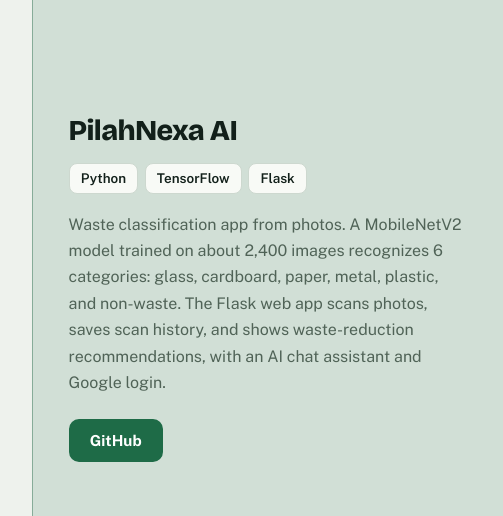
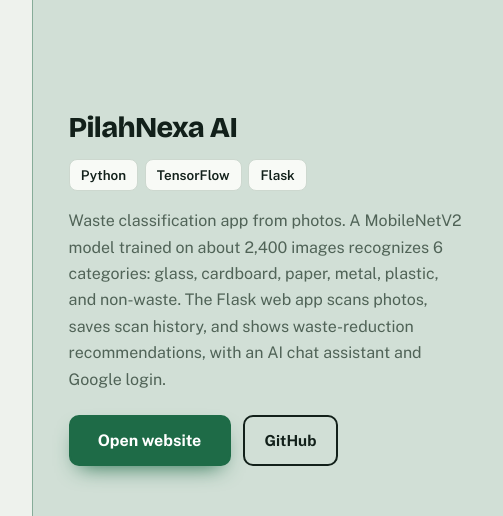
Before and after one commit to DiasAhmadSaputra/portofolio, a plain HTML site: page index.html in a window 1280 px wide. Shown: the part 1703-2219 px from the top of the page, 110-613 px from the left. Drawn offline with nearby package versions, Linux system fonts and the light colour scheme.

Commit message:
Perbarui tampilan portofolio

```diff
--- a/index.html
+++ b/index.html
@@ -31,7 +31,7 @@ header{position:sticky;top:env(safe-area-inset-top,0px);z-index:20;background:co
 .lang button[aria-pressed="true"]{background:var(--ink);color:var(--bg)}
 .btn{display:inline-flex;align-items:center;padding:.7rem 1.2rem;border-radius:10px;font:700 .95rem var(--b);text-decoration:none;border:2px solid var(--ink);color:var(--ink);background:transparent;cursor:pointer;transition:transform .15s,background .15s}
 .btn.fill{background:var(--g);border-color:var(--g);color:var(--on)}
-.btn:hover{transform:translateY(-2px)}
+.btn:hover{transform:translateY(-2px)}.btn.go{background:var(--c);border-color:var(--c);color:#fff;padding:.85rem 1.7rem;font-size:1rem;box-shadow:0 10px 22px -10px var(--c)}.btn.go:hover{box-shadow:0 14px 26px -10px var(--c)}
 .btns{display:flex;gap:.8rem;flex-wrap:wrap}
 .hero{display:grid;grid-template-columns:1.2fr .8fr;gap:3.5rem;align-items:center;padding:4.5rem 0 3rem}
 .pill{display:inline-flex;align-items:center;gap:.55rem;padding:.3rem .85rem;border:1px solid var(--line);border-radius:999px;background:var(--card);font-weight:600;font-size:.85rem;color:var(--mut);margin-bottom:1.4rem}
@@ -175,8 +175,8 @@ stats:[["2",{en:"main projects",id:"proyek utama"}],["~2,400",{en:"images to tra
 does:[{en:"Web apps with Flask, PHP, and MySQL",id:"Aplikasi web dengan Flask, PHP, dan MySQL"},{en:"Image classification with TensorFlow and MobileNetV2",id:"Klasifikasi gambar dengan TensorFlow dan MobileNetV2"},{en:"Google login, simulated QRIS payment, and Web Push notifications",id:"Login Google, pembayaran QRIS simulasi, dan notifikasi Web Push"},{en:"LAN networking, computer assembly, and sales flyer & poster design",id:"Jaringan LAN, merakit komputer, dan desain flyer & poster penjualan"}],
 skills:[[{en:"Programming & web",id:"Pemrograman & web"},["Python","Flask","PHP","MySQL","JavaScript","HTML","CSS"]],[{en:"AI",id:"AI"},["TensorFlow","Keras","MobileNetV2",{en:"Image classification",id:"Klasifikasi gambar"}]],[{en:"Network & hardware",id:"Jaringan & hardware"},[{en:"LAN networking",id:"Jaringan LAN"},{en:"Computer assembly",id:"Merakit komputer"}]],[{en:"Design",id:"Desain"},[{en:"Sales flyers & posters",id:"Flyer & poster penjualan"}]],[{en:"Tools",id:"Alat"},["Git","GitHub","VS Code","XAMPP","Vercel"]]],
 projects:[
-{title:"PilahNexa AI",c:"#1E6B47",tech:["Python","TensorFlow","Flask"],desc:{en:"Waste classification app from photos. A MobileNetV2 model trained on about 2,400 images recognizes 6 categories: glass, cardboard, paper, metal, plastic, and non-waste. The Flask web app scans photos, saves scan history, and shows waste-reduction recommendations, with an AI chat assistant and Google login.",id:"Aplikasi klasifikasi sampah dari foto. Model MobileNetV2 dilatih dengan sekitar 2.400 gambar untuk mengenali 6 kategori: kaca, kardus, kertas, logam, plastik, dan bukan sampah. Aplikasi web Flask memindai foto, menyimpan riwayat scan, dan menampilkan rekomendasi pengurangan sampah, dilengkapi asisten AI (chat) dan login akun Google."},img:"images/pilahnexa-desktop.jpg",demo:"https://pilahnexa.is-a.dev",links:[["GitHub","https://github.com/DiasAhmadSaputra"]]},
-{title:"SmartLaundry",c:"#3B6FD6",tech:["Flask","MySQL","Vercel"],desc:{en:"Laundry management app, migrated from PHP to Flask with admin, cashier, driver, and customer roles. Features pickup & delivery orders, a driver page, public laundry tracking (order code and QR), simulated QRIS payment, and Web Push notifications to customers. Deployed on Vercel.",id:"Aplikasi manajemen laundry, dimigrasikan dari PHP ke Flask dengan peran admin, kasir, driver, dan pelanggan. Fitur: pesan antar-jemput, halaman driver, pelacakan cucian publik (kode pesanan dan QR), pembayaran QRIS simulasi, dan notifikasi Web Push ke pelanggan. Dideploy ke Vercel."},img:"images/smartlaundry-desktop.jpg",demo:"https://smart-laundry-dz.vercel.app",links:[["GitHub","https://github.com/DiasAhmadSaputra/SmartLaundry"]]}],
+{title:"PilahNexa AI",c:"#1E6B47",tech:["Python","TensorFlow","Flask"],desc:{en:"Waste classification app from photos. A MobileNetV2 model trained on about 2,400 images recognizes 6 categories: glass, cardboard, paper, metal, plastic, and non-waste. The Flask web app scans photos, saves scan history, and shows waste-reduction recommendations, with an AI chat assistant and Google login.",id:"Aplikasi klasifikasi sampah dari foto. Model MobileNetV2 dilatih dengan sekitar 2.400 gambar untuk mengenali 6 kategori: kaca, kardus, kertas, logam, plastik, dan bukan sampah. Aplikasi web Flask memindai foto, menyimpan riwayat scan, dan menampilkan rekomendasi pengurangan sampah, dilengkapi asisten AI (chat) dan login akun Google."},img:"images/pilahnexa-desktop.jpg",demo:"https://pilahnexa.is-a.dev",embed:"https://pilahnexa.is-a.dev/demo-masuk",links:[["GitHub","https://github.com/DiasAhmadSaputra"]]},
+{title:"SmartLaundry",c:"#3B6FD6",tech:["Flask","MySQL","Vercel"],desc:{en:"Laundry management app, migrated from PHP to Flask with admin, cashier, driver, and customer roles. Features pickup & delivery orders, a driver page, public laundry tracking (order code and QR), simulated QRIS payment, and Web Push notifications to customers. Deployed on Vercel.",id:"Aplikasi manajemen laundry, dimigrasikan dari PHP ke Flask dengan peran admin, kasir, driver, dan pelanggan. Fitur: pesan antar-jemput, halaman driver, pelacakan cucian publik (kode pesanan dan QR), pembayaran QRIS simulasi, dan notifikasi Web Push ke pelanggan. Dideploy ke Vercel."},img:"images/smartlaundry-desktop.jpg",demo:"https://smart-laundry-dz.vercel.app",embed:"https://smart-laundry-dz.vercel.app",links:[["GitHub","https://github.com/DiasAhmadSaputra/SmartLaundry"]]}],
 experience:[{title:"Warehouse Staff (Internship)",org:"PT. Padma Soode Indonesia",date:{en:"Nov 2022 – Mar 2023",id:"Nov 2022 – Mar 2023"},points:[{en:"Received and returned goods in the warehouse.",id:"Menerima dan mengembalikan barang di gudang."},{en:"Picked and prepared items to fulfill customer orders.",id:"Mengambil dan menyiapkan barang untuk memenuhi pesanan konsumen."},{en:"Entered goods-receipt data into the company system or documents.",id:"Memasukkan data penerimaan barang ke sistem atau dokumen perusahaan."}]}],
 education:[{title:"Universitas Bhayangkara Jakarta Raya",sub:{en:"S1 Informatics · Semester 5 (in progress)",id:"S1 Informatika · semester 5 (sedang menempuh)"}},{title:"SMK Teratai Putih Global 3 Bekasi",sub:{en:"Computer and Network Engineering · 2021–2024",id:"Teknik Komputer dan Jaringan · 2021–2024"}}],
 location:{en:"Bekasi, West Java",id:"Bekasi, Jawa Barat"},email:"diazzahmd@gmail.com",cv:"CV_Dias_Ahmad_Saputra.pdf",photo:"images/profile.jpg",social:[["GitHub","https://github.com/DiasAhmadSaputra"]]};
@@ -205,13 +205,13 @@ var r=el("article","row"+(i%2?" flip":""));r.style.setProperty("--c",p.c);
 var info=el("div","info");info.appendChild(el("h3","",p.title));
 var t=el("div","tech");p.tech.forEach(function(x){t.appendChild(el("span","",x))});info.appendChild(t);
 info.appendChild(el("p","",L(p.desc)));
-var b=el("div","btns");
-p.links.forEach(function(l,k){var a=el("a","btn"+(k?"":" fill"),l[0]);if(l[0]==="Live site"&&lang==="id")a.textContent="Situs live";a.href=l[1];a.target="_blank";a.rel="noopener";b.appendChild(a)});
+var b=el("div","btns");if(p.demo){var go=el("a","btn go",lang==="id"?"Buka web":"Open website");go.href=p.demo;go.target="_blank";go.rel="noopener";b.appendChild(go)}
+p.links.forEach(function(l,k){var a=el("a","btn"+(p.demo?"":(k?"":" fill")),l[0]);if(l[0]==="Live site"&&lang==="id")a.textContent="Situs live";a.href=l[1];a.target="_blank";a.rel="noopener";b.appendChild(a)});
 info.appendChild(b);
 var w=el("div","win"),bar=el("div","bar");bar.innerHTML="<i></i><i></i><i></i>";
 var scr=el("div","scr"),pic=new Image();pic.alt=p.title;pic.loading="lazy";pic.src=p.img;
 pic.onerror=function(){pic.replaceWith(el("div","ph",p.title))};
-if(p.demo){var f=document.createElement("iframe");f.src=p.demo;f.title=p.title;f.loading="lazy";f.allow="geolocation; clipboard-write; camera";scr.classList.add("live");scr.appendChild(f)}else scr.appendChild(pic);w.appendChild(bar);w.appendChild(scr);r.appendChild(info);r.appendChild(w);return r});
+if(p.embed){var f=document.createElement("iframe");f.src=p.embed;f.title=p.title;f.loading="lazy";f.allow="geolocation; clipboard-write; camera";scr.classList.add("live");scr.appendChild(f)}else scr.appendChild(pic);w.appendChild(bar);w.appendChild(scr);r.appendChild(info);r.appendChild(w);return r});
 fill("expl",DATA.experience,function(x){var d=el("div","item");d.appendChild(el("h4","",x.title));d.appendChild(el("div","sub",x.org));d.appendChild(el("span","date",L(x.date)));var u=el("ul");x.points.forEach(function(p){u.appendChild(el("li","",L(p)))});d.appendChild(u);return d});
 fill("edul",DATA.education,function(x){var d=el("div","item");d.appendChild(el("h4","",x.title));d.appendChild(el("div","sub",L(x.sub)));return d});
 $("loc").textContent="📍 "+L(DATA.location);
```
